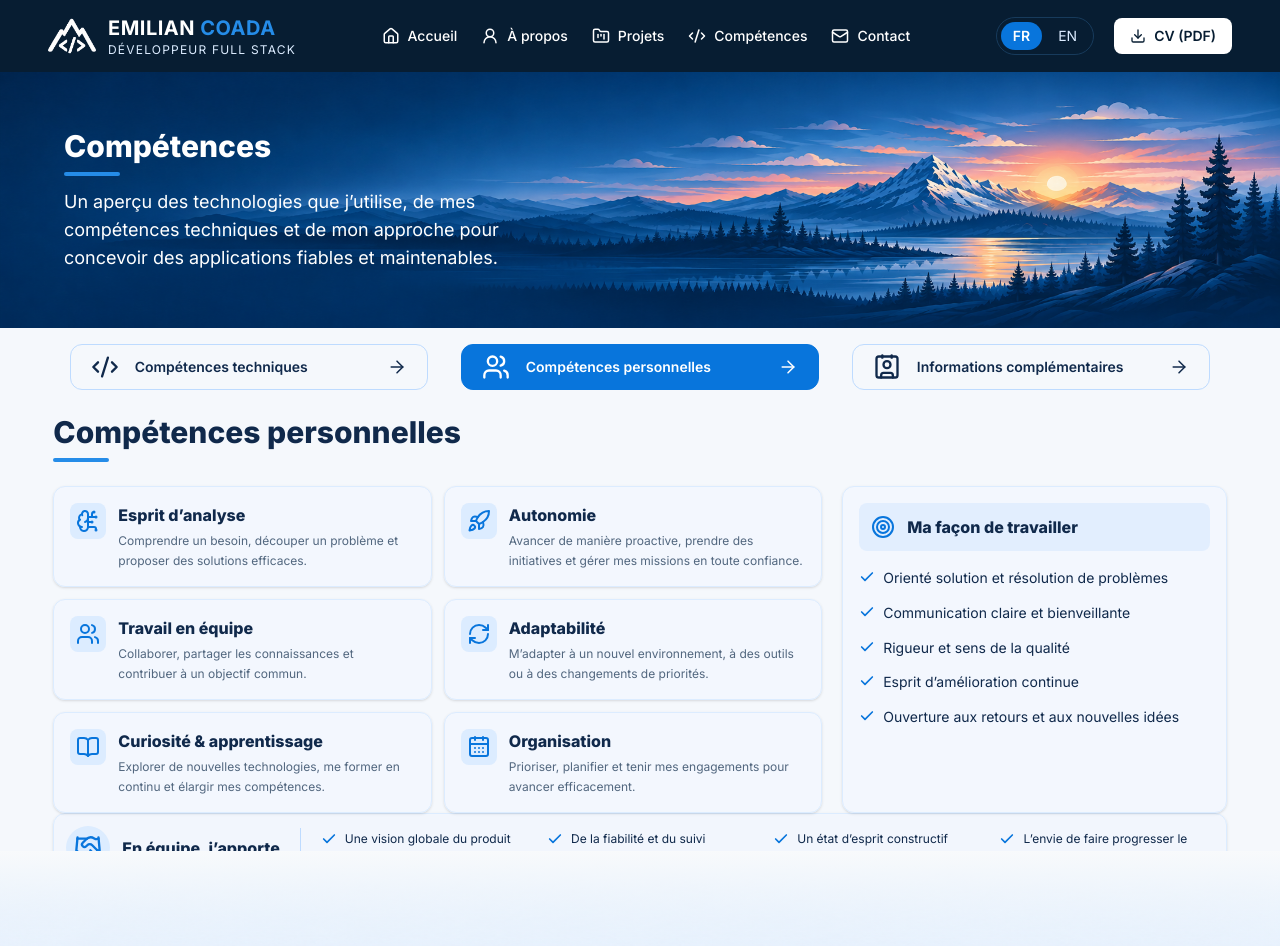
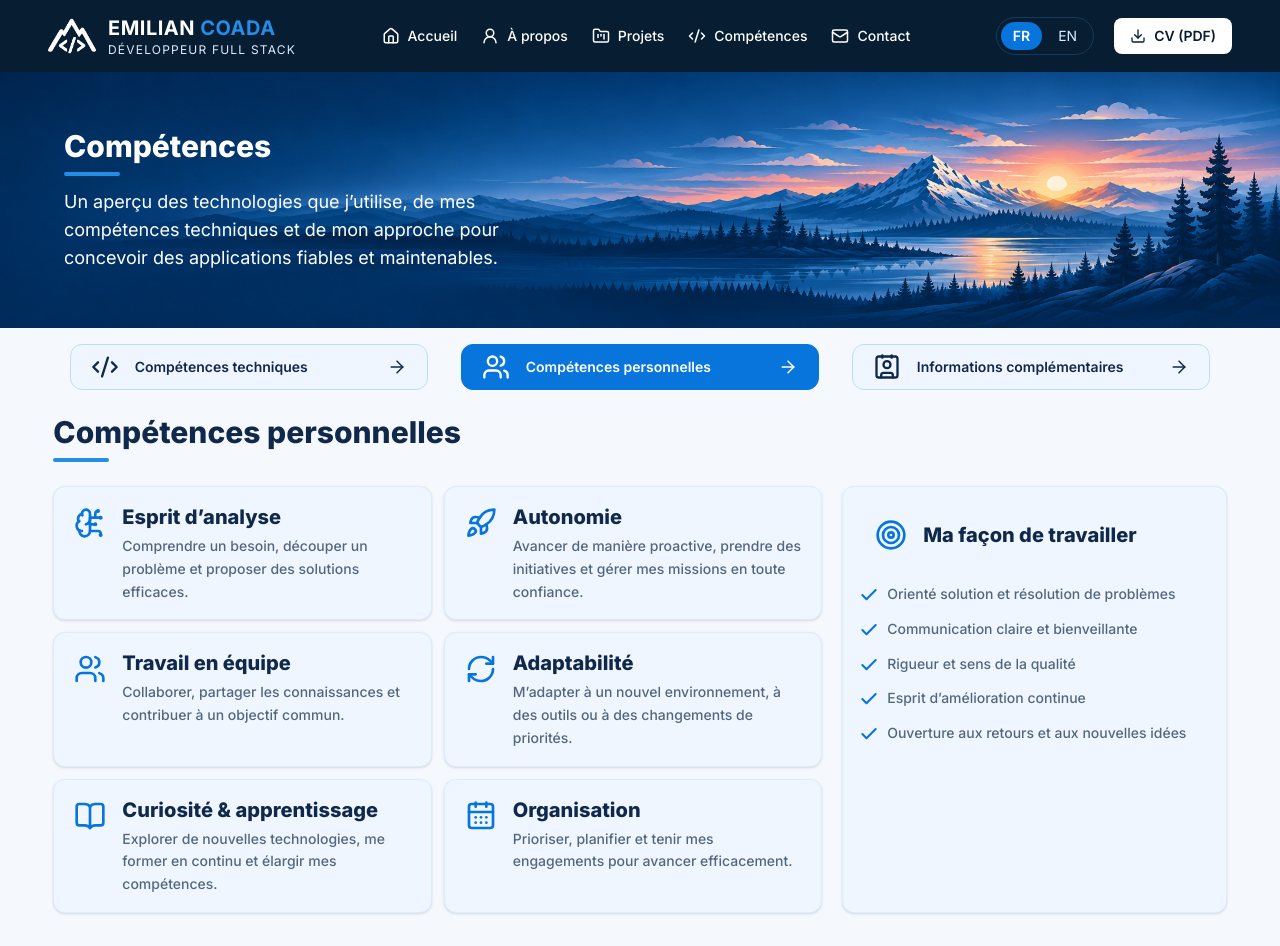
Before and after one commit to Coada-Emilian/developer-portfolio, a React (Vite) app in the folder frontend/: page /skills/personal in a window 1280 px wide. Shown: the top 946 px of the page. Built offline with nearby package versions, Linux system fonts and the light colour scheme.

Commit message:
feat: complete personal skills page with working principles and team contributions

```diff
--- a/frontend/src/@types/props/pages/skills/skillsPage.props.ts
+++ b/frontend/src/@types/props/pages/skills/skillsPage.props.ts
@@ -12,3 +12,9 @@ export interface TechnologyCategoryCardProps {
   icon: ElementType | null
   technologies: ITechnology[]
 }
+
+export interface PersonalSkillCardProps {
+  title: string
+  description: string
+  icon: ElementType
+}
--- a/frontend/src/components/layout/footer/Footer.tsx
+++ b/frontend/src/components/layout/footer/Footer.tsx
@@ -2,10 +2,10 @@ import footerBackground from '../../../assets/images/footer_background_desktop.p
 
 export default function Footer() {
   return (
-    <footer className="relative isolate md:mt-16">
+    <footer className="relative isolate mt-10 md:mt-24">
       {/* Background image */}
       <div
-        className="absolute inset-x-0 -top-10 md:-top-24 bottom-0 -z-10 bg-cover bg-no-repeat"
+        className="absolute inset-x-0 -top-10 bottom-0 -z-10 bg-cover bg-no-repeat md:-top-24"
         style={{
           backgroundImage: `url(${footerBackground})`,
           backgroundPosition: 'center 85%',
@@ -13,12 +13,12 @@ export default function Footer() {
       />
 
       {/* Gradient transition */}
-      <div className="absolute inset-x-0 -top-10 md:-top-24 h-24 -z-10 bg-linear-to-b from-slate-50 to-transparent " />
+      <div className="absolute inset-x-0 -top-10 h-24 -z-10 bg-linear-to-b from-slate-50 to-transparent md:-top-24" />
 
       {/* Footer content */}
-      <div className="flex h-16 md:h-48 items-center justify-center px-6">
+      <div className="flex h-16 items-center justify-center px-6 md:h-48">
         <div className="-translate-y-8 hidden md:block">
-          <p className="text-left font-serif  font-bold italic leading-relaxed text-blue-950 md:text-xl lg:text-2xl ">
+          <p className="text-left font-serif font-bold italic leading-relaxed text-blue-950 md:text-xl lg:text-2xl">
             “ Des idées au code,
             <br />
             des projets aux personnes. ”
--- a/frontend/src/pages/home/sections/audience-navigation/AudienceNavigationSection.tsx
+++ b/frontend/src/pages/home/sections/audience-navigation/AudienceNavigationSection.tsx
@@ -4,7 +4,7 @@ import AudienceNavigationSectionCard from './components/AudienceNavigationSectio
 
 export default function AudienceNavigationSection() {
   return (
-    <section className="hidden bg-surface md:block">
+    <section className="hidden bg-blue-50 md:block">
       <div className="mx-auto grid grid-cols-3 gap-3 px-6 py-3 lg:gap-6 lg:px-36">
         {/* Recruiters: professional background and skills */}
         <AudienceNavigationSectionCard
--- a/frontend/src/pages/skills/SkillsPage.tsx
+++ b/frontend/src/pages/skills/SkillsPage.tsx
@@ -49,10 +49,10 @@ export default function SkillsPage() {
 
           {/* Personal skills section */}
           {pathname === '/skills/personal' && (
-            <>
+            <div className="space-y-10">
               <PersonalSkillsSection />
               <TeamContributionSection />
-            </>
+            </div>
           )}
 
           {/* Complementary information section */}
--- a/frontend/src/pages/skills/components/PersonalSkillCard.tsx
+++ b/frontend/src/pages/skills/components/PersonalSkillCard.tsx
@@ -1,10 +1,4 @@
-import type { ElementType } from 'react'
-
-interface PersonalSkillCardProps {
-  title: string
-  description: string
-  icon: ElementType
-}
+import type { PersonalSkillCardProps } from '../../../@types/props/pages/skills/skillsPage.props'
 
 export default function PersonalSkillCard({
   title,
@@ -12,17 +6,19 @@ export default function PersonalSkillCard({
   icon: SkillIcon,
 }: PersonalSkillCardProps) {
   return (
-    <article className="flex items-start gap-3 rounded-xl border border-blue-100 bg-blue-50/40 p-4 shadow-sm transition-shadow duration-200 hover:shadow-md">
+    <article className="flex items-start gap-3 rounded-xl border border-blue-100 bg-blue-50 p-4 shadow-sm transition-shadow duration-200 hover:shadow-md">
       {/* Personal skill icon */}
-      <div className="flex size-9 shrink-0 items-center justify-center rounded-lg bg-blue-100 text-blue-600">
-        <SkillIcon className="size-6" strokeWidth={2} />
+      <div className="flex size-10 shrink-0 items-center justify-center rounded-lg text-blue-600">
+        <SkillIcon className="size-8" strokeWidth={2} />
       </div>
 
       {/* Skill title and description */}
       <div className="flex min-w-0 flex-col gap-1">
-        <h3 className="text-sm font-extrabold text-text-primary lg:text-base">{title}</h3>
+        <h3 className="text-lg font-extrabold text-text-primary md:text-xl">{title}</h3>
 
-        <p className="text-xs leading-relaxed text-text-secondary">{description}</p>
+        <p className="text-xs leading-relaxed font-medium text-text-secondary lg:text-sm">
+          {description}
+        </p>
       </div>
     </article>
   )
--- a/frontend/src/pages/skills/components/SkillsNavigation.tsx
+++ b/frontend/src/pages/skills/components/SkillsNavigation.tsx
@@ -19,7 +19,7 @@ export default function SkillsNavigation() {
                 `group mx-auto flex w-11/12 items-center justify-between gap-3 rounded-xl border px-4 py-2 transition-colors duration-200 sm:px-5 ${
                   isActive
                     ? 'border-blue-600 bg-blue-600 text-white'
-                    : 'border-blue-200 bg-surface text-text-primary hover:bg-blue-50'
+                    : 'border-blue-200 bg-blue-50 text-text-primary hover:bg-blue-50'
                 }`
               }
             >
--- a/frontend/src/pages/skills/components/SkillsOverview.tsx
+++ b/frontend/src/pages/skills/components/SkillsOverview.tsx
@@ -6,14 +6,12 @@ export default function SkillsOverview() {
   return (
     <aside className="grid grid-cols-1 gap-5 lg:h-full lg:grid-rows-2">
       {/* Global proficiency levels */}
-      <section className="h-fit min-h-0 rounded-2xl border border-border bg-surface p-5 shadow-sm">
+      <section className="h-fit min-h-0 rounded-2xl border border-border bg-blue-50 p-5 shadow-sm">
         <div className="mb-5 flex items-center gap-3">
           <div className="flex size-11 shrink-0 items-center justify-center rounded-xl bg-blue-50 text-blue-600">
             <TrendingUp className="size-8 lg:size-9" />
           </div>
-          <h3 className="text-lg font-extrabold text-text-primary md:text-xl lg:text-2xl">
-            Niveau global
-          </h3>
+          <h3 className="text-lg font-extrabold text-text-primary md:text-xl">Niveau global</h3>
         </div>
 
         {/* Proficiency levels and progress bars */}
@@ -40,14 +38,12 @@ export default function SkillsOverview() {
       </section>
 
       {/* Professional strengths */}
-      <section className="h-full min-h-0 rounded-2xl border border-border bg-surface p-5 shadow-sm">
+      <section className="h-full min-h-0 rounded-2xl border border-border bg-blue-50 p-5 shadow-sm">
         <div className="mb-5 flex items-center gap-3">
           <div className="flex size-11 shrink-0 items-center justify-center rounded-xl bg-blue-50 text-blue-600">
             <Star className="size-8 lg:size-9" />
           </div>
-          <h3 className="text-lg font-extrabold text-text-primary md:text-xl lg:text-2xl">
-            Points forts
-          </h3>
+          <h3 className="text-lg font-extrabold text-text-primary md:text-xl">Points forts</h3>
         </div>
 
         {/* List of key strengths */}
--- a/frontend/src/pages/skills/components/TechnologyCategoryCard.tsx
+++ b/frontend/src/pages/skills/components/TechnologyCategoryCard.tsx
@@ -8,17 +8,15 @@ export default function TechnologyCategoryCard({
   technologies,
 }: TechnologyCategoryCardProps) {
   return (
-    <article className="flex h-full flex-col rounded-2xl border border-border bg-surface p-5 shadow-sm transition-shadow duration-200 hover:shadow-md md:p-6">
+    <article className="flex h-full flex-col rounded-2xl border border-border bg-blue-50 p-5 shadow-sm transition-shadow duration-200 hover:shadow-md md:p-6">
       {/* Category heading and icon */}
       <div className="flex items-start gap-4">
-        <div className="flex size-11 shrink-0 items-center justify-center rounded-xl bg-blue-50 text-blue-600">
+        <div className="flex size-11 shrink-0 items-center justify-center rounded-xl text-blue-600">
           {CategoryIcon && <CategoryIcon className="size-8 lg:size-9" />}
         </div>
 
         <div className="flex flex-col">
-          <h3 className="text-lg font-extrabold text-text-primary md:text-xl lg:text-2xl">
-            {title}
-          </h3>
+          <h3 className="text-lg font-extrabold text-text-primary md:text-xl ">{title}</h3>
           <p className="text-xs leading-relaxed font-medium text-text-secondary lg:text-sm">
             {description}
           </p>
@@ -33,7 +31,7 @@ export default function TechnologyCategoryCard({
           return (
             <div
               key={technology.name}
-              className="flex items-center gap-2 rounded-lg border border-border bg-background px-3 py-2 text-sm text-text-primary"
+              className="flex items-center gap-2 rounded-lg border border-blue-300 bg-surface px-3 py-2 text-sm text-text-primary"
             >
               {TechnologyIcon && <TechnologyIcon className="size-5 lg:size-6" />}
 
--- a/frontend/src/pages/skills/sections/personal/PersonalSkillSection.tsx
+++ b/frontend/src/pages/skills/sections/personal/PersonalSkillSection.tsx
@@ -14,19 +14,28 @@ export default function PersonalSkillsSection() {
         ))}
       </div>
 
-      {/* Working principles */}
-      <aside className="flex flex-col rounded-xl border border-blue-100 bg-blue-50/40 p-4 shadow-sm">
-        <div className="mb-4 flex items-center gap-3 rounded-lg bg-blue-100/70 p-3">
-          <Target className="size-6 shrink-0 text-blue-600" />
-          <h3 className="text-base font-extrabold text-text-primary">Ma façon de travailler</h3>
+      {/* Working principles and professional approach */}
+      <aside className="flex flex-col rounded-xl border border-blue-100 bg-blue-50 p-4 shadow-sm">
+        <div className="mb-4 flex items-center gap-3 rounded-lg p-3">
+          <div className="flex size-10 shrink-0 items-center justify-center rounded-lg text-blue-600">
+            <Target className="size-8" strokeWidth={2} />
+          </div>
+
+          <h3 className="text-lg font-extrabold text-text-primary md:text-xl">
+            Ma façon de travailler
+          </h3>
         </div>
 
+        {/* List of working principles */}
         <ul className="space-y-3">
           {workingPrinciples.map((principle) => (
             <li key={principle} className="flex items-start gap-2">
-              <Check className="mt-0.5 size-4 shrink-0 text-blue-600" strokeWidth={2.5} />
+              <Check
+                className="mt-0.5 size-4 shrink-0 text-blue-600 md:size-4.5 lg:size-5"
+                strokeWidth={2.5}
+              />
 
-              <span className="text-xs leading-relaxed text-text-primary lg:text-sm">
+              <span className="text-xs leading-relaxed font-medium text-text-secondary lg:text-sm">
                 {principle}
               </span>
             </li>
--- a/frontend/src/pages/skills/sections/personal/TeamContributionSection.tsx
+++ b/frontend/src/pages/skills/sections/personal/TeamContributionSection.tsx
@@ -4,15 +4,15 @@ import { teamContributions } from '../../../../data/pages/skills'
 
 export default function TeamContributionSection() {
   return (
-    <section className="rounded-xl border border-blue-100 bg-blue-50/50 p-3 shadow-sm">
+    <section className="rounded-xl border border-blue-100 bg-blue-50 p-5 shadow-sm">
       <div className="flex flex-col gap-4 lg:flex-row lg:items-center lg:gap-5">
         {/* Team contribution heading */}
         <div className="flex shrink-0 items-center gap-3">
-          <div className="flex size-11 shrink-0 items-center justify-center rounded-full bg-blue-100 text-blue-600">
-            <Handshake className="size-7" />
+          <div className="flex size-11 shrink-0 items-center justify-center rounded-full text-blue-600">
+            <Handshake className="size-8 lg:size-9" />
           </div>
 
-          <h3 className="text-sm font-extrabold whitespace-nowrap text-text-primary lg:text-base">
+          <h3 className="text-lg font-extrabold text-text-primary md:text-xl">
             En équipe, j’apporte
           </h3>
         </div>
@@ -24,9 +24,14 @@ export default function TeamContributionSection() {
         <ul className="grid flex-1 grid-cols-1 gap-3 sm:grid-cols-2 lg:grid-cols-4">
           {teamContributions.map((contribution) => (
             <li key={contribution} className="flex items-start gap-2">
-              <Check className="mt-0.5 size-4 shrink-0 text-blue-600" strokeWidth={2.5} />
+              <Check
+                className="mt-0.5 size-4 shrink-0 text-blue-600 md:size-4.5 lg:size-5"
+                strokeWidth={2.5}
+              />
 
-              <span className="text-xs leading-relaxed text-text-primary">{contribution}</span>
+              <span className="text-xs leading-relaxed font-medium text-text-secondary lg:text-base">
+                {contribution}
+              </span>
             </li>
           ))}
         </ul>
--- a/frontend/src/pages/skills/sections/technical/TrainingSection.tsx
+++ b/frontend/src/pages/skills/sections/technical/TrainingSection.tsx
@@ -2,7 +2,7 @@ import TrainingOverview from '../../components/TrainingOverview'
 
 export default function TrainingSection() {
   return (
-    <section className="hidden items-center gap-5 rounded-2xl border border-blue-100 bg-blue-50/50 p-4 shadow-sm mb-4 md:mb-0 lg:mb-26 lg:flex">
+    <section className="hidden items-center gap-5 rounded-2xl border border-blue-100 bg-blue-50 p-4 shadow-sm mb-4 md:mb-0 lg:mb-26 lg:flex">
       <TrainingOverview />
     </section>
   )
```
